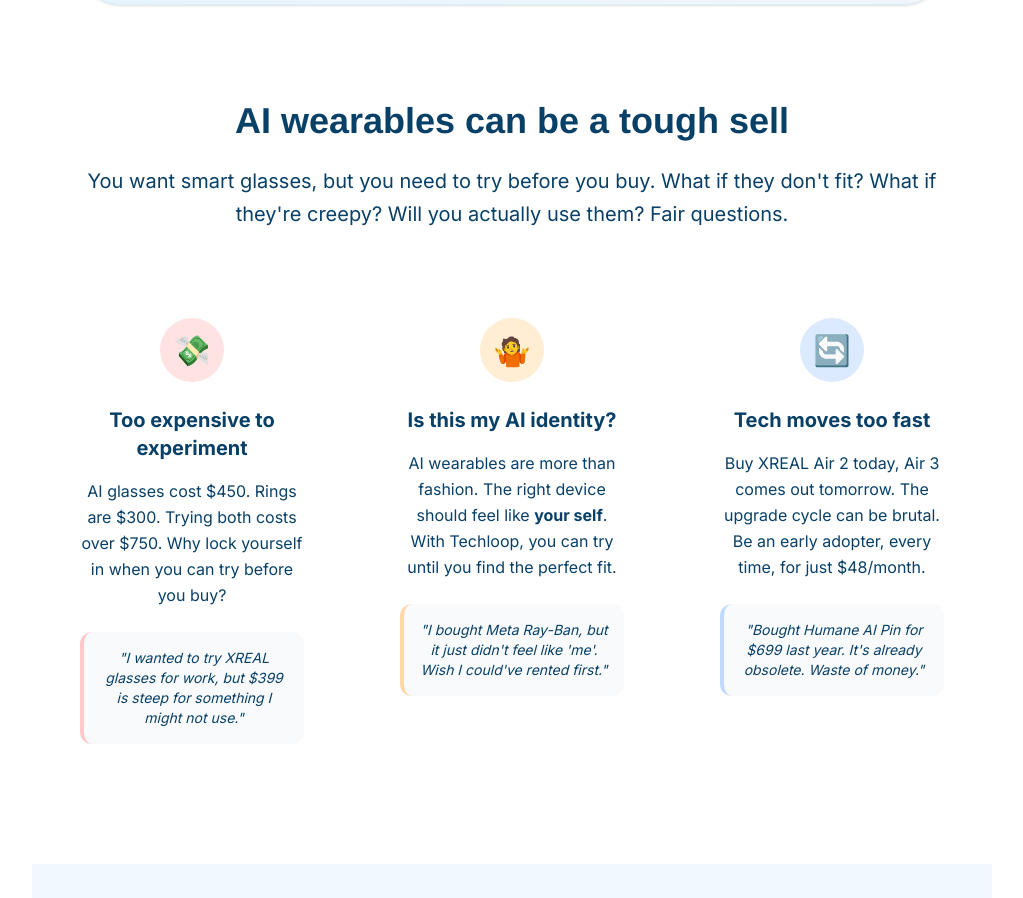
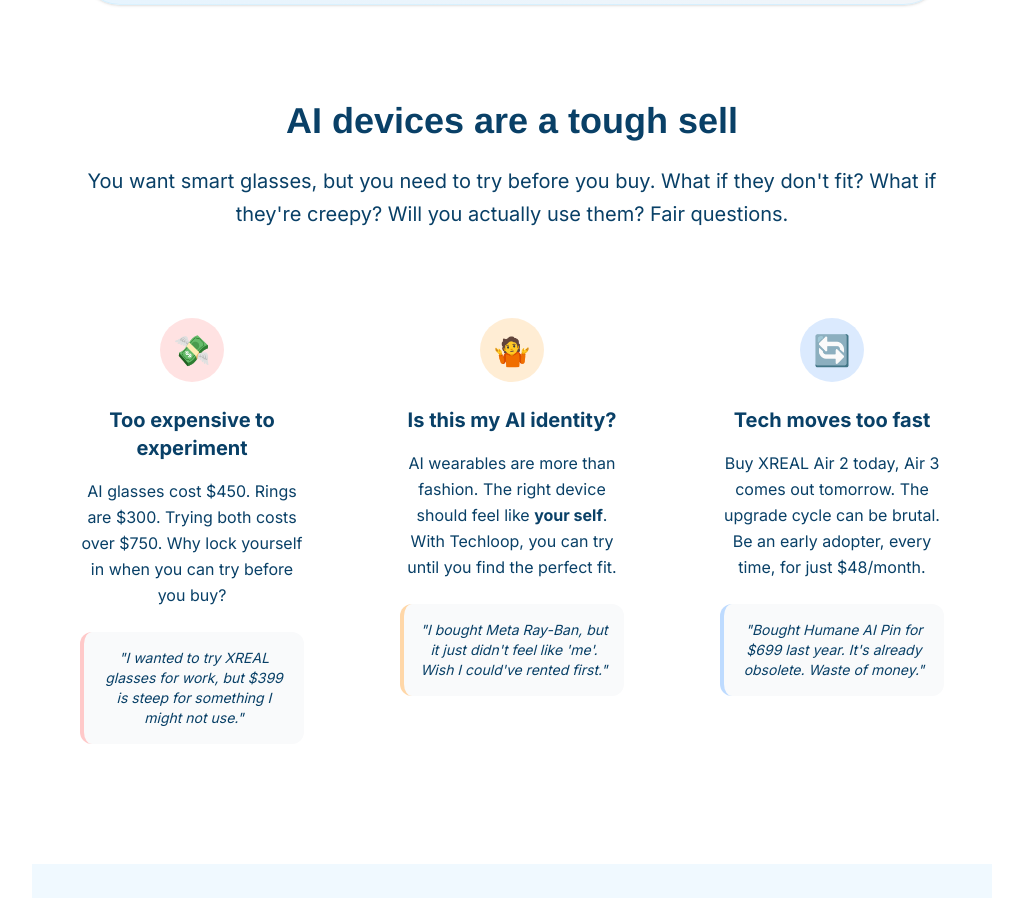
Before and after one commit to thinking-spot/techloop, a Next.js app: page /waitlist in a window 1280 px wide. Shown: the part 808-1706 px from the top of the page, without its empty margins (256-1279 px from the left). Built offline with nearby package versions, Linux system fonts and the light colour scheme.

Commit message:
waitlist

```diff
--- a/src/app/waitlist/page.tsx
+++ b/src/app/waitlist/page.tsx
@@ -78,7 +78,7 @@
             {/* 2. The Problem */}
             <section className="py-24 px-6 bg-white">
                 <div className="max-w-4xl mx-auto text-center mb-16">
-                    <h2 className="font-display text-3xl md:text-4xl font-bold text-headline mb-6">AI wearables can be a tough sell</h2>
+                    <h2 className="font-display text-3xl md:text-4xl font-bold text-headline mb-6">AI devices are a tough sell</h2>
                     <p className="text-xl text-paragraph leading-relaxed">
                         You want smart glasses, but you need to try before you buy. What if they don't fit? What if they're creepy? Will you actually use them? Fair questions.
                     </p>
```
